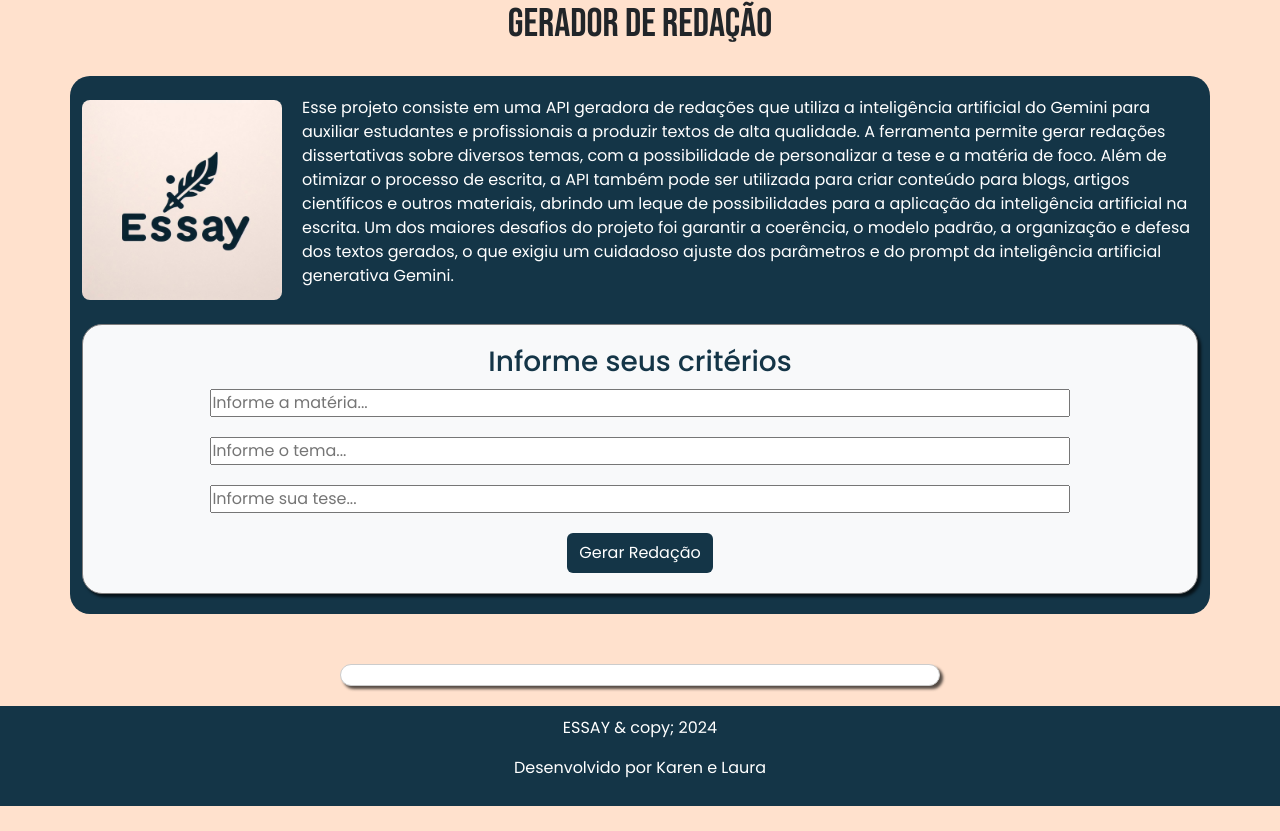
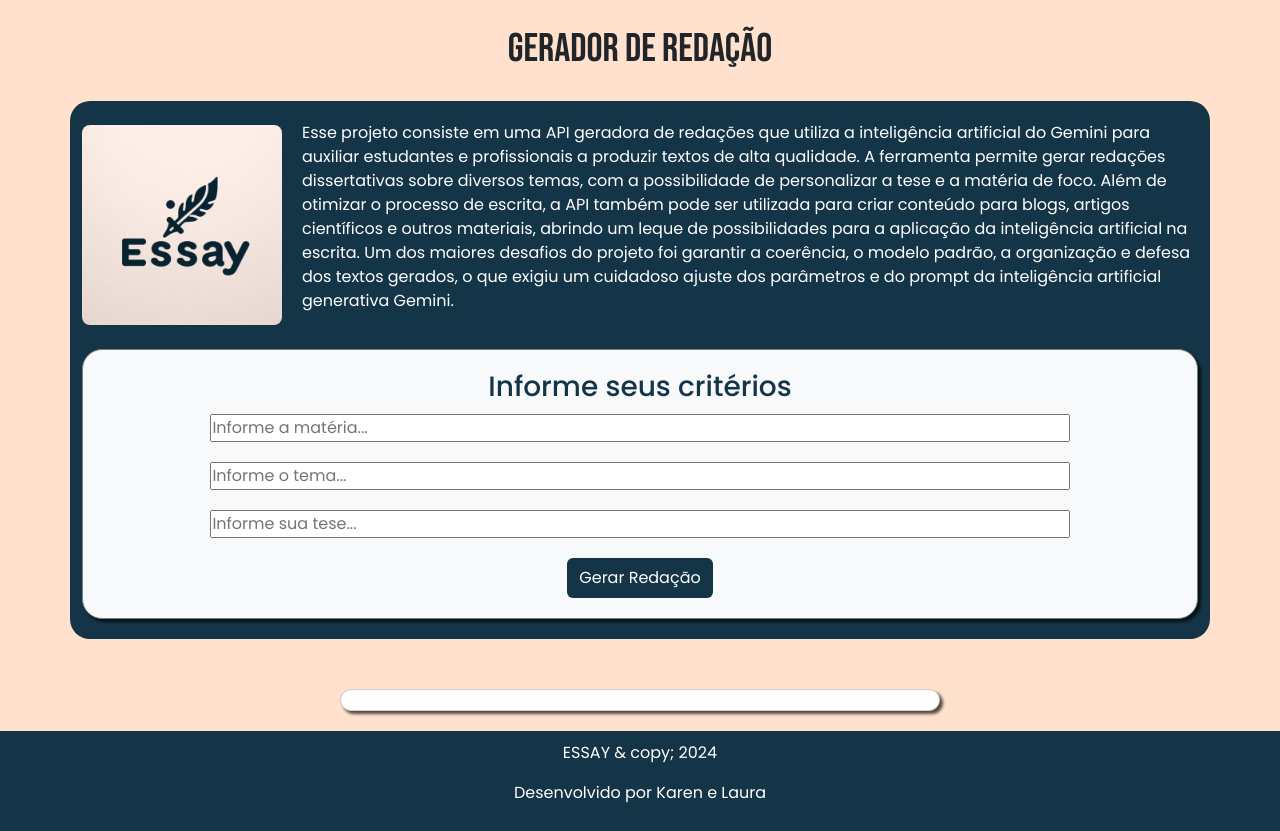
Before and after one commit to kafls/API-Redacao, a plain HTML site: page index.html in a window 1280 px wide. Before the commit the page ends 806 px from the top, so only its background shows below. Drawn offline with nearby package versions, Linux system fonts and the light colour scheme; a web font is replaced by a local one.

Commit message:
Update style.css

```diff
--- a/style.css
+++ b/style.css
@@ -26,11 +26,14 @@ h1 {
     font-family: "Bebas Neue", sans-serif;
     color: #143547;
     text-align: center;
+    padding-top: 25px;;
 }
 
 .container {
     position: relative;
     text-align: center;
+    align-items: center;
+    justify-content: center;
     background-color: #143547;
     border-radius: 20px;
     padding: 20px;
```
